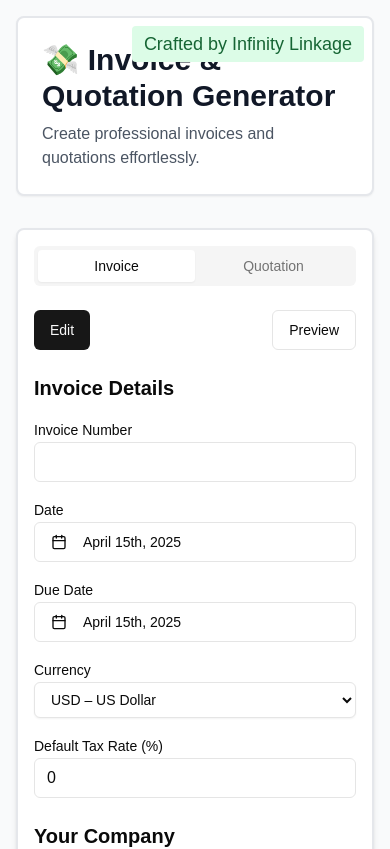
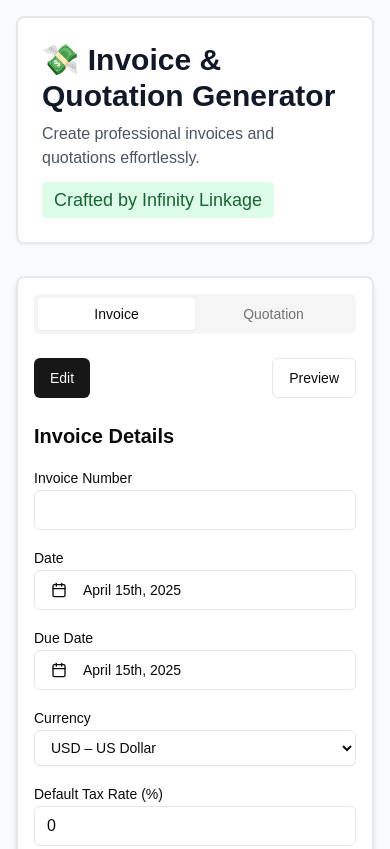
Before and after one commit to krutikkkkkkkkk/invoice-generator, a Next.js app: page / in a window 390 px wide. Shown: the top 849 px of the page. Built offline with nearby package versions, Linux system fonts and the light colour scheme.

Commit message:
Refactor header layout in Home component and enhance invoice preview details for clarity

```diff
--- a/app/page.tsx
+++ b/app/page.tsx
@@ -6,22 +6,26 @@ export default function Home() {
   return (
     <>
       <main className="min-h-screen bg-gray-50 p-4 md:p-8">
-        <div className="mx-auto max-w-7xl">
-          <header className="relative mb-8 text-left border-gray-200 border-2 rounded-lg p-6 bg-white shadow-sm">
+        <div className="container mx-auto max-w">
+          <header className="relative mb-8 text-left border-gray-200 border-2 rounded-lg p-6 bg-white shadow-sm flex justify-between items-start flex-wrap">
+            <div className="text-content">
             <h1 className="text-3xl font-bold text-gray-900 md:text-4xl">
               💸 Invoice & Quotation Generator
             </h1>
             <p className="mt-2 text-base text-gray-600">
               Create professional invoices and quotations effortlessly.
             </p>
+            </div>
+            <div className="flex mt-3 md:mt-0">
               <a
                 href="https://infinitylinkage.com"
                 target="_blank"
                 rel="noopener noreferrer"
-              className="absolute top-2 right-2 rounded bg-green-100 px-3 py-1 text-lg font-medium text-green-800 hover:bg-green-200"
+                className="inline-block rounded bg-green-100 px-3 py-1 text-lg font-medium text-green-800 hover:bg-green-200"
               >
                 Crafted by Infinity Linkage
               </a>
+            </div>
           </header>
           <Suspense fallback={<div>Loading...</div>}>
             <InvoiceGenerator />
--- a/components/invoice-preview.tsx
+++ b/components/invoice-preview.tsx
@@ -181,10 +181,20 @@ export function InvoicePreview({ invoiceData }: InvoicePreviewProps) {
   </div>
 )}
 
-      <div className="text-center text-sm text-gray-500 mt-4">
-        <p>This invoice have been digitally signed by {invoiceData.company.name} and is valid without a signature.</p>
-        <p>For any queries, please contact us at {invoiceData.company.email}</p>
-        <p>Generated on {format(new Date(), "MMMM dd, yyyy")}</p>
+      <div className="text-start text-sm text-gray-500 mt-8 border-t border-gray-300 pt-4">
+        <p className="mb-2">
+          <strong>Digitally Signed:</strong> This document has been digitally signed by{" "}
+          <span className="font-medium">{invoiceData.company.name}</span> and is valid without a signature.
+        </p>
+        <p className="mb-2">
+          <strong>Contact Us:</strong> For any queries, please reach out at{" "}
+          <a href={`mailto:${invoiceData.company.email}`} className="text-blue-600 hover:underline">
+            {invoiceData.company.email}
+          </a>
+        </p>
+        <p>
+          <strong>Generated On:</strong> {format(new Date(), "MMMM dd, yyyy")}
+        </p>
       </div>
     </div>
   )
```
Lines whose indentation alone changed are shown as unchanged.
